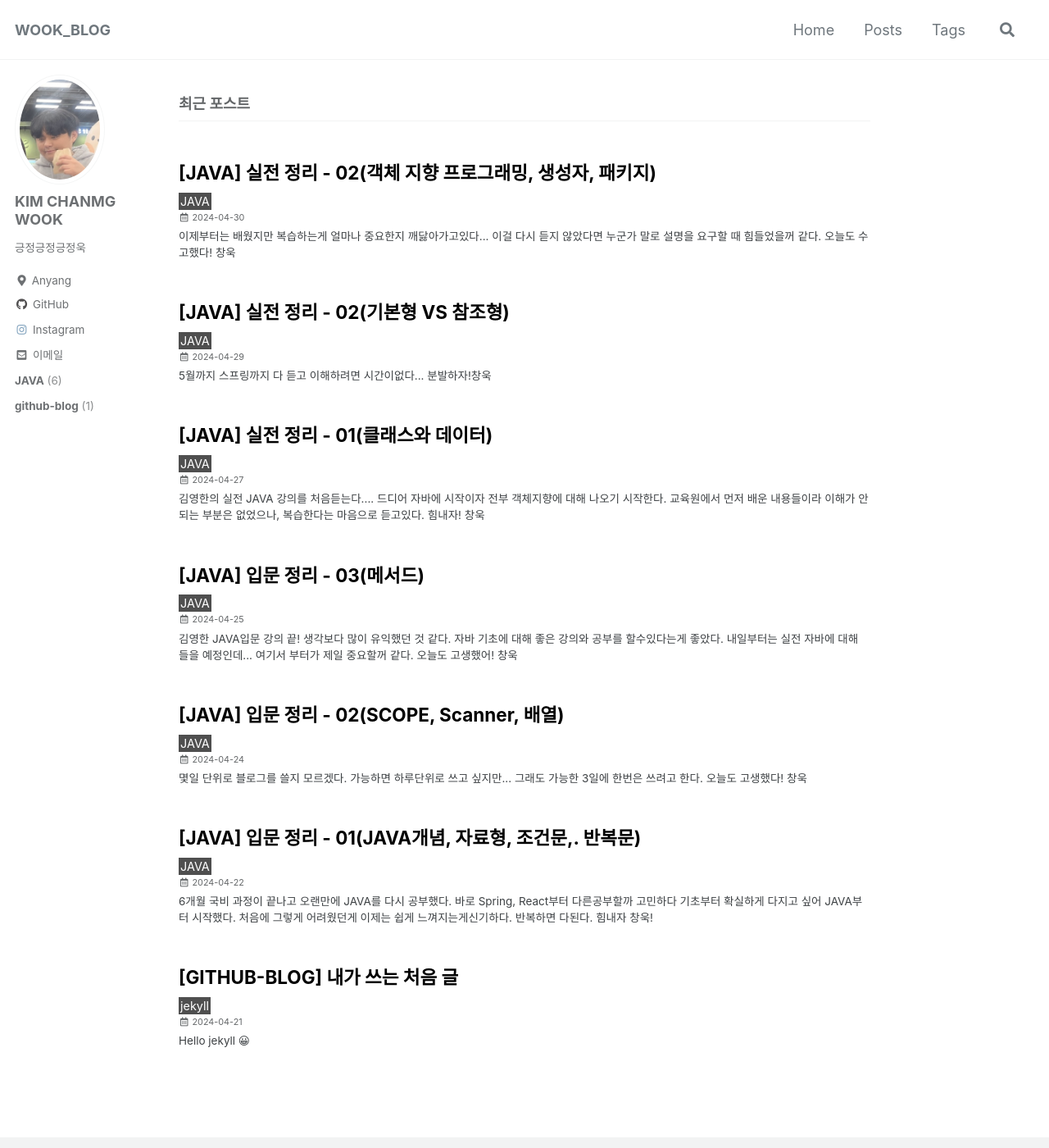
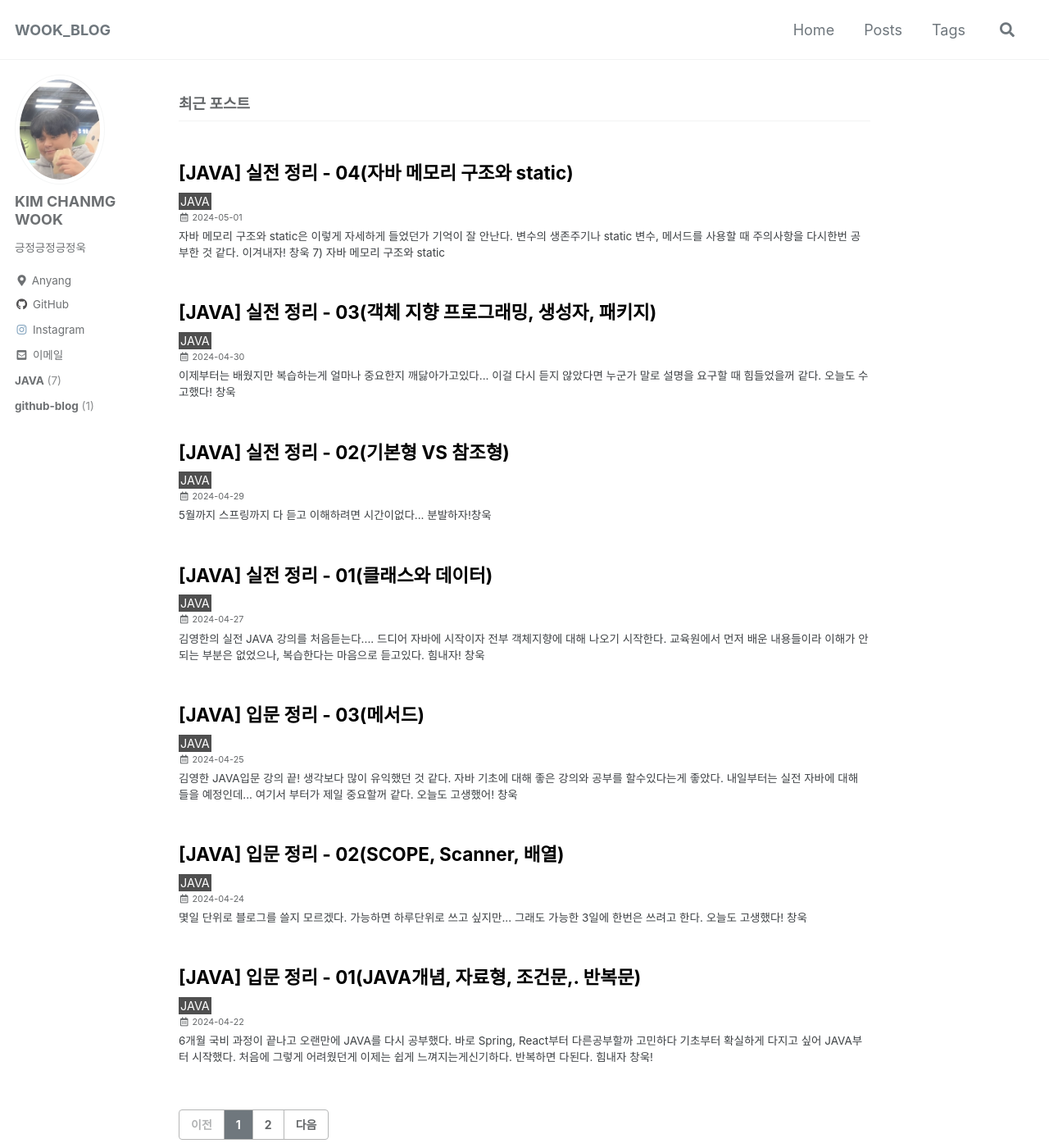
Before and after one commit to CHANGWOOKI/CHANGWOOKI.github.io, a Jekyll site: the page built from index.html, in a window 1280 px wide and 1400 px high. Shown: the whole window at 82% size. Built offline with Jekyll 4.4.1, drawn with Linux system fonts in a browser that asks for light colours; cached includes are drawn as plain includes; the list of posts is cut into pages by our own code; part of the change alters nothing that is shown.

Commit message:
실전자바 메모리 구조와 static 정리

````diff
--- a/_posts/JAVA/2024-04-30-JAVA_.STEP2-3.md
+++ b/_posts/JAVA/2024-04-30-JAVA_.STEP2-3.md
@@ -1,5 +1,5 @@
 ---
-title: "[JAVA] 실전 정리 - 02(객체 지향 프로그래밍, 생성자, 패키지)"
+title: "[JAVA] 실전 정리 - 03(객체 지향 프로그래밍, 생성자, 패키지)"
 toc: true
 toc_sticky: true
 toc_label: "Getting Started"
--- /dev/null
+++ b/_posts/JAVA/2024-05-01-JAVA_.STEP2-4.md
@@ -0,0 +1,185 @@
+---
+title: "[JAVA] 실전 정리 - 04(자바 메모리 구조와 static)"
+toc: true
+toc_sticky: true
+toc_label: "Getting Started"
+description: null
+summary: null
+tags: JAVA
+published: true
+categories:
+  - JAVA
+---
+
+```java
+자바 메모리 구조와 static은 이렇게 자세하게 들었던가
+기억이 잘 안난다.
+변수의 생존주기나 static 변수, 메서드를 사용할 때 주의사항을 다시한번 공부한 것 같다.
+이겨내자! 창욱
+```
+### 7) 자바 메모리 구조와 static
+
+#### 자바 메모리 구조 비유
+메서드 영역, 스택 영역, 힙 영역 으로 3개로 나눌수 있다.
+- 메서드 영역 : 클래스 정보를 보관한다. (ex :  클래스 정보를  붕어빵 틀로 에를 들어보자)
+- 스택 영역 : 실제 프로그램이 실행되는 영역이다. 메서드를 실행할 때 마다 하나씩 쌓인다.
+- 힙 영역 : 객체의 인스턴스 생성되는 영역이다. new 명령어를 사용하면 이 영역을 사용한다. (ex : 붕어빵 틀로부터 생성된 붕어빵이 존재하는 공간)
+
+#### 자바 메모리 구조 실제
+
+메서드 영역
+- 프로그램을 실행하는데 필요한 공통 데이터를 관리한다.
+- 프로그램의 모든 영역에서 공유한다.
+- 클래스 정보 : 클래스의 실행 코드(바이트 코드), 메서드와 생성자 코드등 모든 실행 코드가 존재한다.
+- static 변수들을 보관한다.
+- 런타임 상수 풀 : 리터널 문자가 있으면 문자를 공통으로 묶어서 관리한다. (프로그램을 효율적으로 관리하기 위한 상수들은 관리한다)
+
+스택 영역
+- 자바 실행 시, 하나의 스택 이 생성된다.
+- 각 스택 프레임은 지역 변수, 중간 연산 결과, 메서드 호출 정보 등을 포함한다.
+- 스택 프레임 : 스택 영역에 쌓이는 네모 박스가 하나의 스택 프레임이다. 호출할 때 마다 하나씩 쌓이고 종료되면 해당 스택 프레임은 제거된다.
+- 쓰레드 수만큼 하나의 실행 스택이 생성된다.
+
+힙 영역
+- 인스턴스와 배열이 생성되는 영역이다. 가비지 컬렉션(GC)가 이루어지는 영역이며, 더 이상 참조되지 않는 객체는 GC에 의해 제거된다.
+
+메소드 영역과 힙 영역
+- 특정 클래스로 여러개의 인스턴스를 생성하면, 각각의 인스턴스는 내부에 변수와 메서드를 가진다. 변수값은 각각 다르지만 메서드는 공통이므로 변수는 힙 영역에 할당되고 메서드는 메서드 영역에서 공통으로 관리된다.
+
+#### 스택과 자료 구조
+
+##### 스택 구조
+
+후입 선출(LIFO, Last In First Out)
+- 1번, 2번 3번 순서대로 스택을 넣었을 때 3번이 가장 먼저 나온다.
+- 가장 마지막에 넣은 스택이 제일 먼저 나온다.
+- 이런 자료 구조를 `스택`이라고 한다.
+
+선입 선출(FIFO, Fist In First Out)
+- 후입 선출과 반대로 가장 먼저 들어간 스택이 제일 먼저 나온다.
+- 이런 자료 구조를 `큐(Queue)`라 한다
+
+##### 스택 영역
+```java
+public class JavaMemoryMain1 {
+    public static void main(String[] args) {
+        System.out.println("main start");
+        method1(10);
+        System.out.println("main end");
+    }
+
+    static void method1(int m1) {
+        System.out.println("method 1 start");
+        int cal = m1 * 2;
+        method2(cal);
+        System.out.println("method 1 end");
+    }
+
+    static void method2(int m2) {
+        System.out.println("method 2 start");
+        System.out.println("method 2 end");
+    }
+}
+// 실행 결과
+// main start
+// method 1 start
+// method 2 start
+// method 2 end
+// method 1 end
+// main end
+```
+
+- 자바는 스택 영역을 사용해서 메서드를 호출과 지역 변수(매게변수 포함)를 관리한다.
+- 메서드를 계속 호출하면 스택 프레임이 계속 쌓인다.
+- 지역 변수(매게변수 포함) 스택 영역에서 관리한다.
+- 스택 프레임이 종료되면 지역 변수도 함께 사라진다.
+- 스택 프레임이 모두 제거되면 프로그램도 종료된다.
+
+#### 스택 영역과 힙 영역
+- 스택 영역에 인스턴스 참조값을 가지고있다.
+- 스택이 제거되어 참조값을 가지고 있지 않는 인스턴스는 GC에 의해 제거된다.
+- 힙 영역 외부가 아닌, 힙 영역 안에서만 인스턴스끼리 서로 참조하는 경우에도 GC의 대상이 된다.
+- 지역 변수는 스택 영역, 인스턴스는 힙 영역에 할당된다.
+
+#### static 변수
+- static은 주로 맴버 변수, 메서드에 사용된다.
+- 특정 클래스에서 공용으로 함께 사용할 수 있는 변수를 만들 때 사용
+- 변수 타입 앞에 static이 붙으면 `static변수, 정적 변수, 클래스 변수` 라고 한다.
+- static이 붙은 멤버 변수는 인스턴스가 저장되는 힙 영역이 아니라 메서드 영역의 static 영역에 저장됨
+
+#### 용어 정리
+```java
+private String name;  // 인스턴스 변수
+private static int count; // static 변수
+```
+인스턴스 변수 : static이 붙지 않은 맴버 변수
+- 인스턴스를 생성해야 사용할수 있고 인스턴스에 소속되어있음
+- 인스턴스를 생성할 때 마다 새로 만들어진다.
+
+클래스 변수 : static이 붙은 맴버 변수
+- static 변수, 정적 변수등으로 불린다.
+- static이 붙은 변수는 인스턴스와 무관하게 클래스에 바로 접근해서 사용할 수 있고, 클래스 자체에 소속되어있다.
+- 클래스 변수는 자바 프로그램 시작할 때 딱 1개 만들어지며, 인스턴스랑 다르게 공용으로 사용하는 목적으로 만들어진다.
+
+#### 변수와 생명주기
+지역변수(매게변수)
+- 스택 영억에 있는 스택 프레임에 보관
+- 메서드가 종료되면 스택 프레임도 제거되며 포함된 지역 변수도 삭제된다.(생명주기 짧음)
+
+인스턴스 변수
+- 인스턴스에 있는 맴버 변수를 인스턴스 변수라고 한다.
+- 힙 영역에 있으며 참조값이 없으면 GC에 의해 제거된다. (GC에 의해 제거 되기 전까지 생존)
+
+클래스 변수
+- 변수 타입 앞에 static이 붙으면 클래스 변수, static 변수, 정적 변수라고 한다.
+- 메서드 영역에 static 영역에 저장된다.
+- 메서드 영역은 프로그램 전체에서 사용하는 공용공간(메모리)이다.
+- 해당 클래스가 JVM에 로딩되어 종료될 때 까지 생명주기가 이어진다. (생명 주기가 가장 김)
+
+`static이 정적이라는 이유는 인스턴스 변수는 동적으로 생성되고, 제거된다. 하지만 static인 변수는 프로그램 실행 시점에 만들어지고 종료 시점에 제거된다.`
+
+#### 정적 변수 접근법
+```java
+public class Data{
+  public static int count;
+}
+public class DataMain{
+   public static void main(String[] args) {
+    Data data = new Data();
+
+    // 클래스를 통한 접근 (권장)
+    System.out.println(Data.count);
+    // 인스턴스를 통한 접근 (권장하지 않음)
+    System.out.println(data.count);
+   }
+}
+```
+- 클래스를 통한 접근을 권장한다.
+- 인스턴스로 접근은 가능하지만, 권장하지 않는다.
+- 코드를 읽을 때 클래스 변수라고 보기 어렵고, 인스턴스 변수처럼 느껴진다.
+
+#### static 메서드
+
+- 메서드 앞에도 static을 붙일 수 있다.
+- 클래스 메서드, 정적 메서드라고 한다.
+- 인스턴스 생성없이 클래스에 있는 메서드를 호출한다.
+- `ex : Student student = new Student()`라는 인스턴스 생성 없이 사용 가능하다.
+- static이 붙지 않은 메서드는 인스턴스 메서드이다.
+
+##### static 메서드 사용법
+- `static 메서드는 static만 사용할 수 있다.`
+- 클래스 내부 기능을 사용할 때, 정적 메서드나 정적 변수만 사용할 수 있다.
+- 인스턴스 변수나, 인스턴스 메서드는 사용할 수 없다.
+- `반대로 모든 곳에서 static을 호출할 수 있다.`
+- 정적 메서드는 공용 기능이다. 접근 제어자만 허락한다면 클래스를 통해 모든 곳에서 static을 호출할 수 있다.
+
+##### static 메서드 활용
+- 인스턴스화 필요 없이 메서드 호출만으로 필요한 기능 수행할 때 사용
+- 유틸리티성 메서드, 수학적 계산만 하는 메서드일 때 사용
+- 특정 클래스에 static 메서드 하나만 적용하려면 `import static 패키지명.클래스.메서드명`로 해주면된다.
+- 특정 클래스에 static 메서드 전부를 적용하려면 `import static 패키지명.클래스.*`로 해주면 된다.
+
+#### main() 메서드 정적 메서드
+- 인스턴스 생성 없이 실행하는 가장 대표적인 메서드 main()
+- main() 메서드는 프로그램 시작하는 시작점이 되는데, 객체 생성 없이 main() 메서드가 작동했다. static이기 때문이다.
+- 따라서 main() 안에서 메서드를 만들 때 static으로 만들어야 한다.
````
